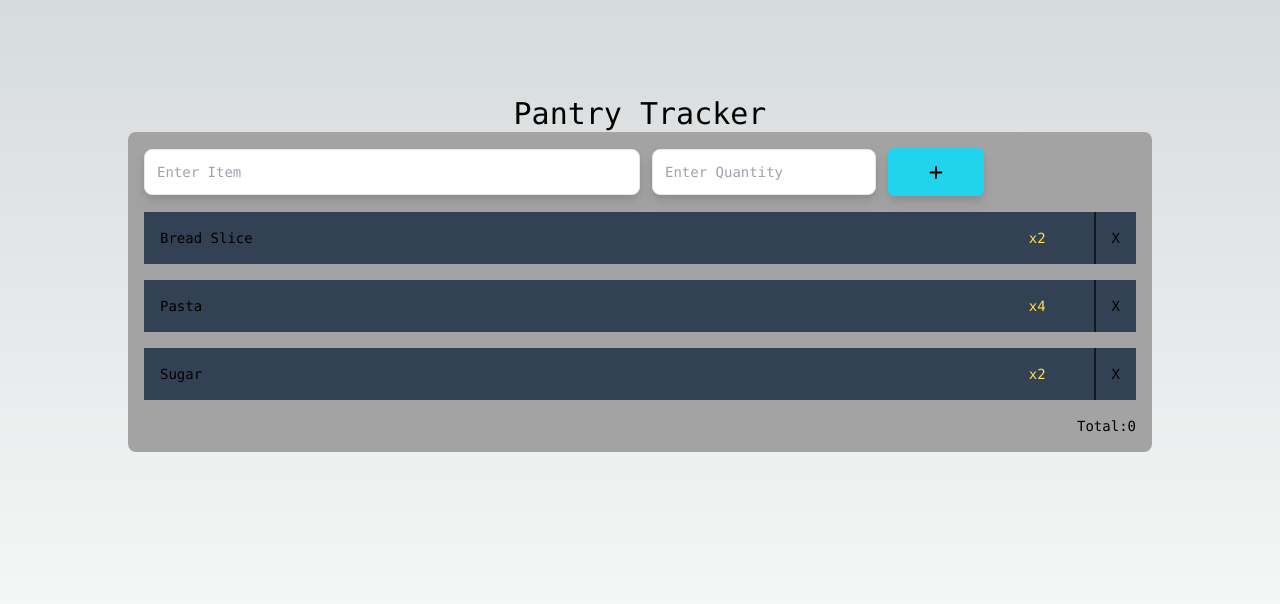
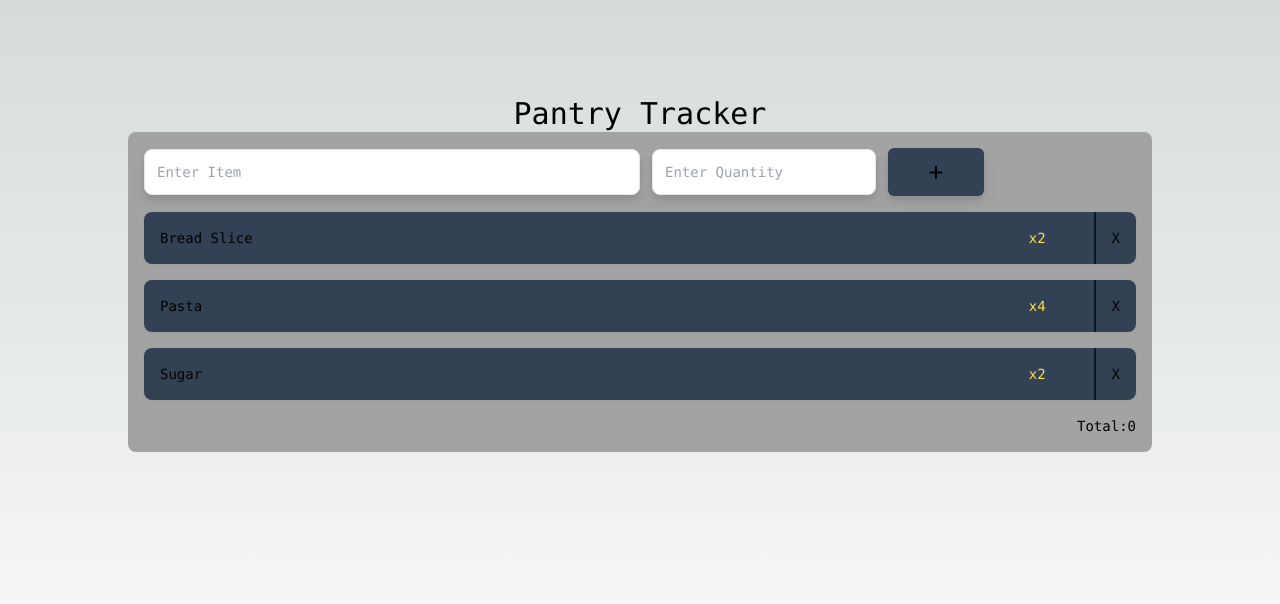
Before and after one commit to kiing-dom/pantry-tracker, a Next.js app: page / in a window 1280 px wide. Shown: the top 604 px of the page. Built offline with nearby package versions, Linux system fonts and the light colour scheme.

Commit message:
added firebase config, can add to pantry tracker now.  | need to implement adding to, reading & deleting from firebase next

```diff
--- a/src/app/page.tsx
+++ b/src/app/page.tsx
@@ -1,15 +1,39 @@
 "use client"
 
 import React, { useEffect, useState } from 'react';
+import { collection, addDoc } from 'firebase/firestore';
+
+type Item = {
+  name: string,
+  quantity: string | number
+}
 
 export default function Home() {
-  const [items, setItems] = useState([
+  const [items, setItems] = useState<Item[]>([
     { name: "Bread Slice", quantity: 2 },
     { name: "Pasta", quantity: 4 },
     { name: "Sugar", quantity: 2 }
 
   ]);
+  const [newItem, setNewItem] = useState<{name:string, quantity:string}>({ name: '', quantity: '' })
+
   const [total, setTotal] = useState(0);
+
+
+  // add items to database
+  const addItem = async (ev: React.FormEvent) => {
+    ev.preventDefault()
+    if(newItem.name !== '' && newItem.quantity !== '') {
+      setItems([...items, newItem]);
+      setNewItem({name: '', quantity: ''});
+    }
+  }
+
+  // read items from database
+
+
+  // delete items from database
+
 
   return (
     <main className="flex min-h-screen flex-col items-center justify-between p-24">
@@ -17,14 +41,34 @@ export default function Home() {
         <h1 className="text-3xl text-center">Pantry Tracker</h1>
         <div className="bg-neutral-400 p-4 rounded-lg">
           <form className="grid grid-cols-4 items-center text-black">
-            <input className="col-span-2 p-3 border rounded-lg drop-shadow-lg" type="text" placeholder="Enter Item" />
-            <input className="col-span-1 p-3 border rounded-lg mx-3 drop-shadow-lg" type="number" placeholder="Enter Quantity" />
-            <button className="bg-cyan-400 rounded-md drop-shadow-lg hover:scale-110 hover:bg-neutral-300 transition-transform w-24 h-12 text-2xl" type="submit">+</button>
+            <input
+              className="col-span-2 p-3 border rounded-lg drop-shadow-lg"
+              type="text"
+              placeholder="Enter Item"
+              value={newItem.name}
+              onChange={(e) => setNewItem({...newItem, name: e.target.value})}
+            />
+
+            <input
+              className="col-span-1 p-3 border rounded-lg mx-3 drop-shadow-lg"
+              type="number"
+              placeholder="Enter Quantity"
+              value={newItem.quantity}
+              onChange={(e) => setNewItem({...newItem, quantity: e.target.value})}
+            />
+
+            <button
+              className="bg-slate-700 rounded-md drop-shadow-lg hover:scale-110 hover:bg-slate-400 transition-transform w-24 h-12 text-2xl"
+              type="submit"
+              onClick={addItem}
+              >
+                +
+            </button>
           </form>
 
           <ul>
             {items.map((item, id) => (
-              <li key={id} className='my-4 w-full flex justify-between bg-slate-700'>
+              <li key={id} className='my-4 w-full flex justify-between bg-slate-700 rounded-lg drop-shadow-sm'>
                 <div className='p-4 w-full flex justify-between'>
                   <span className='capitalize'>{item.name}</span>
                   <span className='text-yellow-300'>x{item.quantity}</span>
```
Also changed, not shown: firebaseConfig.ts (added, +15 -0 lines), package.json (+6 -5 lines), 2 other files (tests, documents, lock files or other folders). Lines whose indentation alone changed are shown as unchanged.
